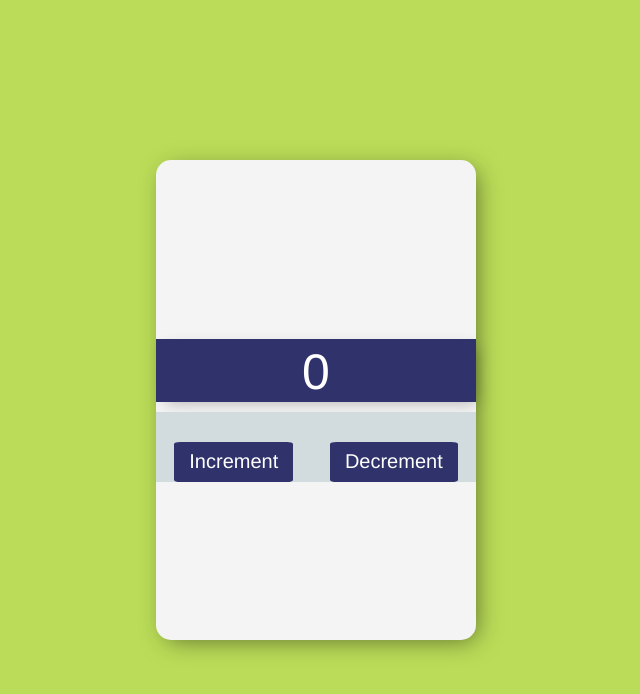
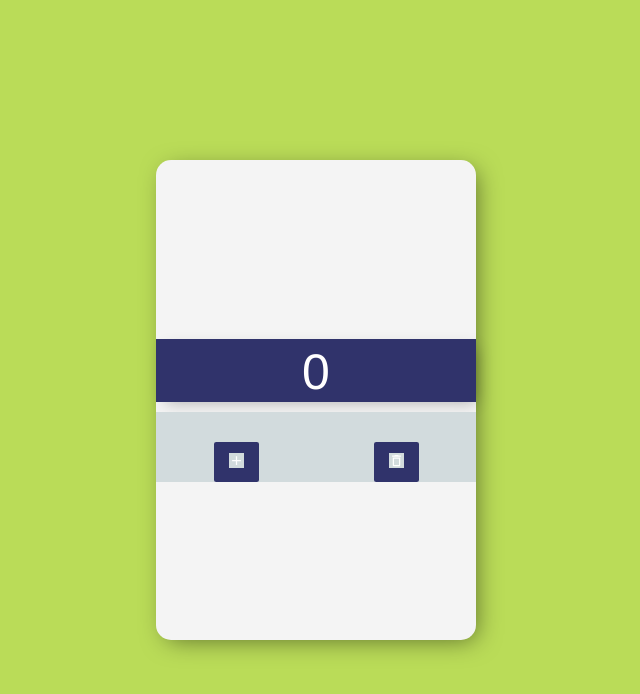
Before and after one commit to as10071999/LearnReact, a React (Create React App) app: page / in a window 1280 px wide. Shown: the top 694 px of the page, without its empty margins (324-964 px from the left). Built offline with nearby package versions, Linux system fonts and the light colour scheme.

Commit message:
used Icons

```diff
--- a/src/App.jsx
+++ b/src/App.jsx
@@ -1,5 +1,7 @@
 import React from "react";
 import { useState } from "react";
+import AddIcon from "@material-ui/icons/Add";
+import DeleteOutlineIcon from "@material-ui/icons/DeleteOutline";
 
 function App() {
   const [num, setNum] = useState(0);
@@ -19,8 +21,12 @@ function App() {
         <div className="center_div">
           <h1>{num}</h1>
           <div className="btn_div">
-            <button onClick={IncreaseCount}>Increment</button>
-            <button onClick={DecreaseCount}>Decrement</button>
+            <button onClick={IncreaseCount}>
+              <AddIcon />
+            </button>
+            <button onClick={DecreaseCount}>
+              <DeleteOutlineIcon />
+            </button>
           </div>
         </div>
       </div>
```
Also changed, not shown: 1 other file (tests, documents, lock files or other folders).
